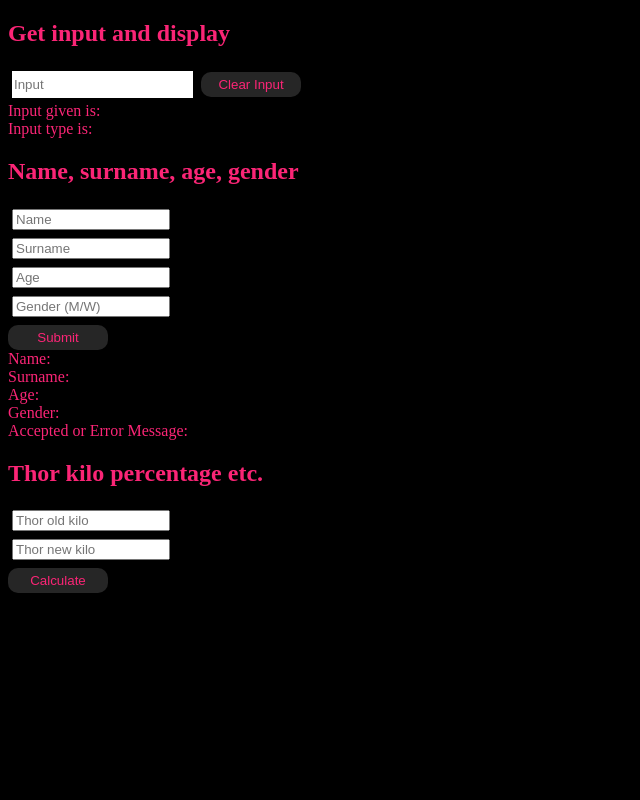
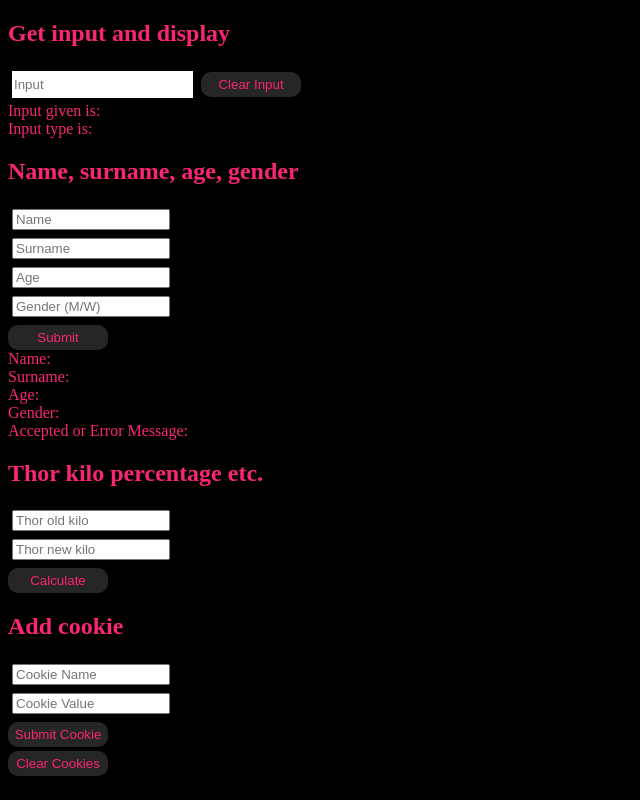
Before and after one commit to balpa/HakanAbi, a plain HTML site: page index.html in a window 1280 px wide. Shown: the whole page, without its empty margins (0-640 px from the left). Drawn offline with Linux system fonts and the light colour scheme.

Commit message:
cookie add-clear

```diff
--- a/index.html
+++ b/index.html
@@ -41,7 +41,7 @@
   </div>
 
   <!--*******************************-->
-  <!--NAME-SURNAME-AGE-GENDER-->
+  <!--THOR-KILO-->
 
   <div id="thor-kilo-container">
     <h2>Thor kilo percentage etc.</h2>
@@ -49,8 +49,22 @@
     <input type="text" id="thor-new-kilo-input" value="" placeholder="Thor new kilo">
     <button id="calculate-kilo-button">Calculate</button>
     <span id="display-kilo-difference"></span>
+  </div>
+
+  <!--*******************************-->
+  <!--ADD COOKIE-->
+
+  <div id="add-cookie-container">
+    <h2>Add cookie</h2>
+    <input type="text" id="cookie-name" placeholder="Cookie Name">
+    <input type="text" id="cookie-value" placeholder="Cookie Value">
+    <button id="submit-cookie-button">Submit Cookie</button>
+    <button id="clear-cookies-button">Clear Cookies</button>
+
 
   </div>
+
+
 
 
 
--- a/script.js
+++ b/script.js
@@ -18,6 +18,12 @@ let thorOldKilo = document.getElementById('thor-old-kilo-input')
 let thorNewKilo = document.getElementById('thor-new-kilo-input')
 let calculateKiloButton = document.getElementById('calculate-kilo-button')
 let displayKiloDifferenceSpan = document.getElementById('display-kilo-difference')
+let cookieName = document.getElementById('cookie-name')
+let cookieValue = document.getElementById('cookie-value')
+let submitCookieButton = document.getElementById('submit-cookie-button')
+let clearCookieButton = document.getElementById('clear-cookies-button')
+
+
 
 //************
 //************
@@ -65,8 +71,6 @@ let personalData = {
 }
 
 let errorMessage = []
-
-//bug var bakacağım
 
 nameInput.oninput = () =>{
 
@@ -141,3 +145,23 @@ function calculatePercentage(){
 }
 
 calculateKiloButton.addEventListener('click', calculatePercentage)
+
+
+//************
+//************
+// ADD COOKIE
+//************
+//************
+
+function addCookie(){
+  if (isNaN(cookieName.value) && isNaN(cookieValue.value) && 0<cookieName.value.length<15 && 0<cookieValue.length<15)
+  document.cookie = `${cookieName.value}=${cookieValue.value}; path=/`
+}
+
+function clearCookies(){
+  const clearCookies = document.cookie.split(';').forEach(cookie =>
+  document.cookie = cookie.replace(/^ +/, '').replace(/=.*/, `=;expires=${new Date(0).toUTCString()};path=/`))
+}
+
+submitCookieButton.addEventListener('click', addCookie)
+clearCookieButton.addEventListener('click', clearCookies)
--- a/styles.css
+++ b/styles.css
@@ -48,6 +48,7 @@ span {
   display: flex;
   flex-direction: column;
   width: 300;
+
 }
 
 #name-input,
@@ -104,3 +105,26 @@ span {
 #display-kilo-difference {
   color: yellowgreen
 }
+
+#add-cookie-container {
+  display: flex;
+  flex-direction: column;
+  width: 300;
+}
+
+#cookie-name,
+#cookie-value {
+  margin: 4px;
+  width: 150px;
+}
+
+#submit-cookie-button,
+#clear-cookies-button {
+  width: 100px;
+  height: 25px;
+  background: rgba(255, 255, 255, 0.15);
+  border-style: none;
+  border-radius: 10px;
+  color: var(--pink);
+  margin-top: 4px;
+}
```
